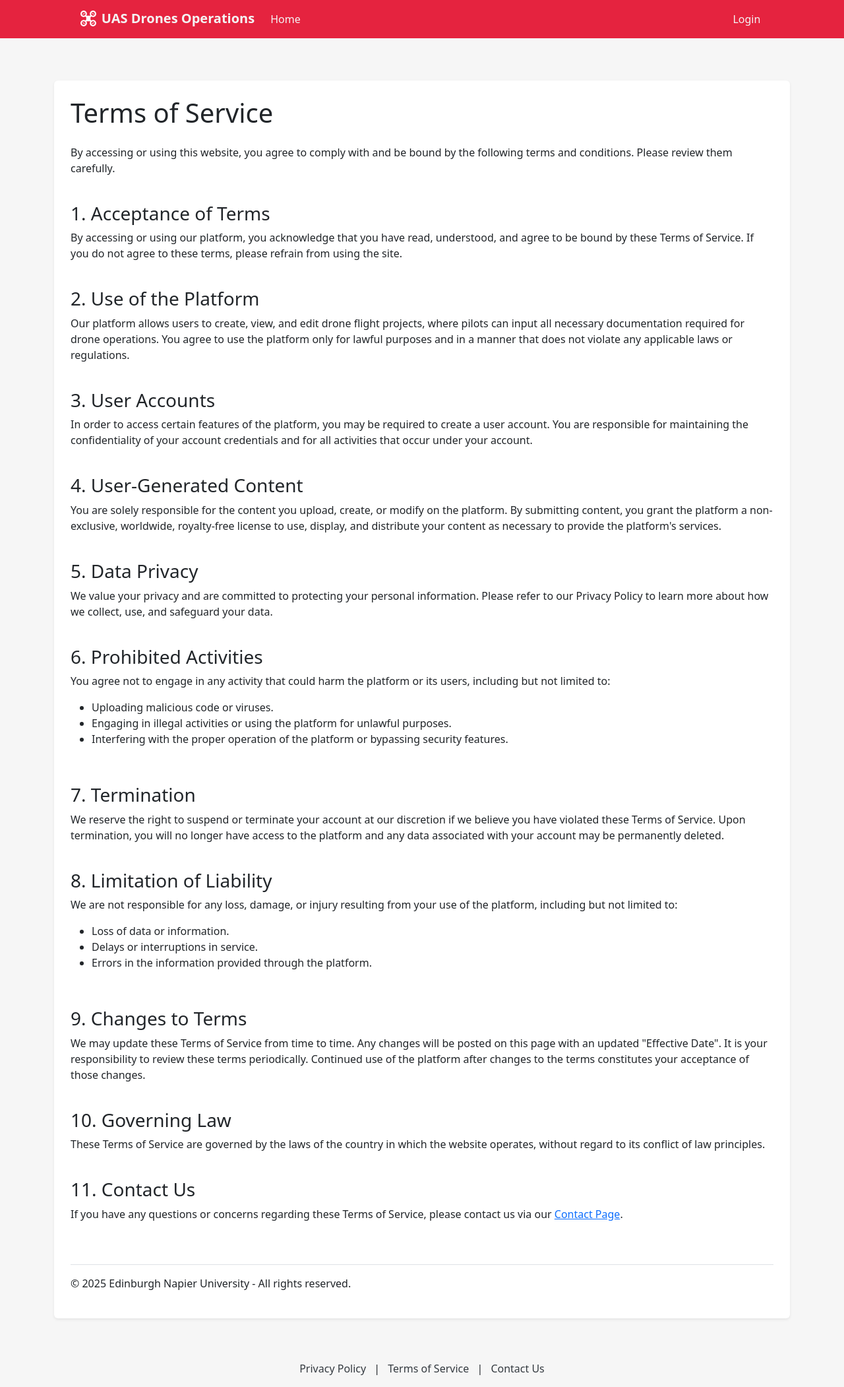
After one commit to NikitaEdin/SOC09109-2025-TR2-Group-Project, a Flask app: page /terms-of-service in a window 1280 px wide. The commit adds this page. Shown: the whole page at 66% size. Run offline with Flask 3, Linux system fonts and the light colour scheme.

Commit message:
Added informational pages with Napier styling

```diff
--- a/app/routes.py
+++ b/app/routes.py
@@ -6,4 +6,18 @@ from app.models import User, Role
 @app.route('/')
 @app.route('/home')
 def home():
-    return render_template('index.html')
+    return render_template('index.html', title='Home')
+
+
+########## INFORMATIONAL PAGES ###########
+@app.route("/privacy-policy")
+def privacy():
+    return render_template('/info/privacy_policy.html', title='Privacy Policy')
+
+@app.route("/terms-of-service")
+def terms_of_service():
+    return render_template('/info/terms_of_service.html', title='Terms of Service')
+
+@app.route("/contact-us")
+def contact_us():
+    return render_template('/info/contact_us.html', title='Contact')
--- a/app/static/main.css
+++ b/app/static/main.css
@@ -1,7 +1,14 @@
 :root {
-    --accent-colour: #269aff;
+    /* --accent-colour: #269aff;
     --accent-hover-colour: #2980B9;
-    --accent-press-colour: #275F80;
+    --accent-press-colour: #275F80; */
+
+    --accent-colour: #E5233F;
+    --accent-hover-colour: #F03B55;
+    --accent-press-colour: #C71E36 ;
+
+    --text-light-colour: #f4f4f4;
+    --text-dark-colour: #121212;
 
     --success-colour: #03BD5B;
     --danger-colour: #dc3545;
--- a/app/templates/footer.html
+++ b/app/templates/footer.html
@@ -1,7 +1,7 @@
 <footer class="footer text-dark mt-auto py-3">
     <div class="container text-center ">
-        <a class="mx-2" href="#">Privacy Policy</a> |
-        <a class="mx-2" href="#">Terms of Service</a> |
-        <a class="mx-2" href="#">Contact Us</a>
+        <a class="mx-2" href="{{url_for('privacy')}}">Privacy Policy</a> |
+        <a class="mx-2" href="{{url_for('terms_of_service')}}">Terms of Service</a> |
+        <a class="mx-2" href="{{url_for('contact_us')}}">Contact Us</a>
     </div>
 </footer>
--- a/app/templates/index.html
+++ b/app/templates/index.html
@@ -26,10 +26,13 @@
         <h2 class="display-4">Welcome to the Drone Operations Web App</h2>
         <p class="lead">This web app is designed to replace manual Word documents and streamline drone operation processes.</p>
         <p>The system supports role-based security, allowing administrators, remote pilots, and other users to access tailored features. Data can also be exported in Excel and PDF formats for greater efficiency.</p>
+
+
+        <a href="{{ url_for('login') }}" class="btn btn-lg btn-primary fs-6 w-25 mb-5">GET STARTED</a>
     </div>
 
     <!-- Features Section -->
-    <div class="row text-center">
+    <div class="row text-center ">
         <!-- Role-Based -->
         <div class="col-md-4 mb-4">
             <h4><i class="fas fa-user-shield fa-3x text-primary"></i></h4>
--- /dev/null
+++ b/app/templates/info/terms_of_service.html
@@ -0,0 +1,78 @@
+{% extends "base.html" %}
+
+{% block title %}Terms of Service{% endblock %}
+
+
+{% block content %}
+
+<div class="container my-5 card shadow-sm p-4" style="border-color: transparent;">
+    <h1 class="mb-4">Terms of Service</h1>
+    <p>By accessing or using this website, you agree to comply with and be bound by the following terms and conditions.
+        Please review them carefully.</p>
+
+    <h3 class="mt-4">1. Acceptance of Terms</h3>
+    <p>By accessing or using our platform, you acknowledge that you have read, understood, and agree to be bound by
+        these Terms of Service. If you do not agree to these terms, please refrain from using the site.</p>
+
+    <h3 class="mt-4">2. Use of the Platform</h3>
+    <p>Our platform allows users to create, view, and edit drone flight projects, where pilots can input all necessary
+        documentation required for drone operations. You agree to use the platform only for lawful purposes and in a manner
+        that does not violate any applicable laws or regulations.</p>
+
+    <h3 class="mt-4">3. User Accounts</h3>
+    <p>In order to access certain features of the platform, you may be required to create a user account. You are responsible
+        for maintaining the confidentiality of your account credentials and for all activities that occur under your account.</p>
+
+    <h3 class="mt-4">4. User-Generated Content</h3>
+    <p>You are solely responsible for the content you upload, create, or modify on the platform. By submitting content, you grant
+        the platform a non-exclusive, worldwide, royalty-free license to use, display, and distribute your content as necessary
+        to provide the platform's services.</p>
+
+    <h3 class="mt-4">5. Data Privacy</h3>
+    <p>We value your privacy and are committed to protecting your personal information. Please refer to our Privacy Policy to
+        learn more about how we collect, use, and safeguard your data.</p>
+
+    <h3 class="mt-4">6. Prohibited Activities</h3>
+    <p>You agree not to engage in any activity that could harm the platform or its users, including but not limited to:
+        <ul>
+            <li>Uploading malicious code or viruses.</li>
+            <li>Engaging in illegal activities or using the platform for unlawful purposes.</li>
+            <li>Interfering with the proper operation of the platform or bypassing security features.</li>
+        </ul>
+    </p>
+
+    <h3 class="mt-4">7. Termination</h3>
+    <p>We reserve the right to suspend or terminate your account at our discretion if we believe you have violated these Terms
+        of Service. Upon termination, you will no longer have access to the platform and any data associated with your account
+        may be permanently deleted.</p>
+
+    <h3 class="mt-4">8. Limitation of Liability</h3>
+    <p>We are not responsible for any loss, damage, or injury resulting from your use of the platform, including but not limited to:
+        <ul>
+            <li>Loss of data or information.</li>
+            <li>Delays or interruptions in service.</li>
+            <li>Errors in the information provided through the platform.</li>
+        </ul>
+    </p>
+
+    <h3 class="mt-4">9. Changes to Terms</h3>
+    <p>We may update these Terms of Service from time to time. Any changes will be posted on this page with an updated
+        "Effective Date". It is your responsibility to review these terms periodically. Continued use of the platform after
+        changes to the terms constitutes your acceptance of those changes.</p>
+
+    <h3 class="mt-4">10. Governing Law</h3>
+    <p>These Terms of Service are governed by the laws of the country in which the website operates, without regard to
+        its conflict of law principles.</p>
+
+    <h3 class="mt-4">11. Contact Us</h3>
+    <p>If you have any questions or concerns regarding these Terms of Service, please contact us via our <a
+            href="{{ url_for('contact_us') }}">Contact Page</a>.</p>
+
+    <footer class="mt-5 pt-3 border-top">
+        <p>&copy; 2025 Edinburgh Napier University - All rights reserved.</p>
+    </footer>
+</div>
+
+
+
+{% endblock %}
--- a/app/templates/navigation.html
+++ b/app/templates/navigation.html
@@ -1,16 +1,19 @@
-<nav class="navbar navbar-expand-lg bg-body-tertiary sticky-top navbar-light">
+<nav class="navbar navbar-expand-lg bg-body-tertiary sticky-top navbar-light" style="background-color: var(--accent-colour) !important; ">
     <div class="container-fluid col-10">
         <!-- Logo -->
-        <a class="navbar-brand" href="{{ url_for('home') }}" style="font-weight: 700; color: var(--accent-colour);">
-            <i class="fas fa-plane" style="font-size: 20px; color: var(--accent-colour);"></i>
-            DroneOp</a>
+        <a class="navbar-brand" href="{{ url_for('home') }}" style="font-weight: 700; color: var(--text-light-colour);">
+            <img src="{{ url_for('static', filename='Images/UAS.svg') }}" alt="DroneOp Logo" class="pb-1"
+                 style="width: 30px; height: 30px; vertical-align: middle; filter: invert(1);">
+            UAS Drones Operations
+        </a>
+
 
 
         <div class="collapse navbar-collapse" id="navbarSupportedContent">
             <ul class="navbar-nav me-auto mb-2 mb-lg-0">
                 <!-- Home -->
                 <li class="nav-item">
-                    <a class="nav-link" aria-current="page" href="{{url_for('home')}}">Home</a>
+                    <a class="nav-link" aria-current="page" href="{{url_for('home')}}" style="color: var(--text-light-colour);">Home</a>
                 </li>
                 <!-- Item -->
                 <!-- <li class="nav-item">
@@ -23,7 +26,7 @@
         <div class="navbar-nav">
             {% if current_user.is_authenticated %}
             <li class="nav-item dropdown">
-                <a class="nav-link dropdown-toggle" href="#" id="userDropdown" role="button" data-bs-toggle="dropdown" aria-expanded="false">
+                <a class="nav-link dropdown-toggle" href="#" id="userDropdown" role="button" data-bs-toggle="dropdown" aria-expanded="false" style="color: var(--text-light-colour);">
                     {{ current_user.username }} ({{current_user.role.title}})
                 </a>
                 <ul class="dropdown-menu" aria-labelledby="userDropdown">
@@ -35,7 +38,7 @@
                 </ul>
             </li>
         {% else %}
-            <a class="nav-link" href="{{ url_for('login') }}">Login</a>
+            <a class="nav-link" href="{{ url_for('login') }}" style="color: var(--text-light-colour);">Login</a>
         {% endif %}
 
         </div>
```
Also changed, not shown: app/templates/info/contact_us.html (added, +24 -0 lines), app/templates/info/privacy_policy.html (added, +57 -0 lines), app/static/Images/UAS.svg (added).
